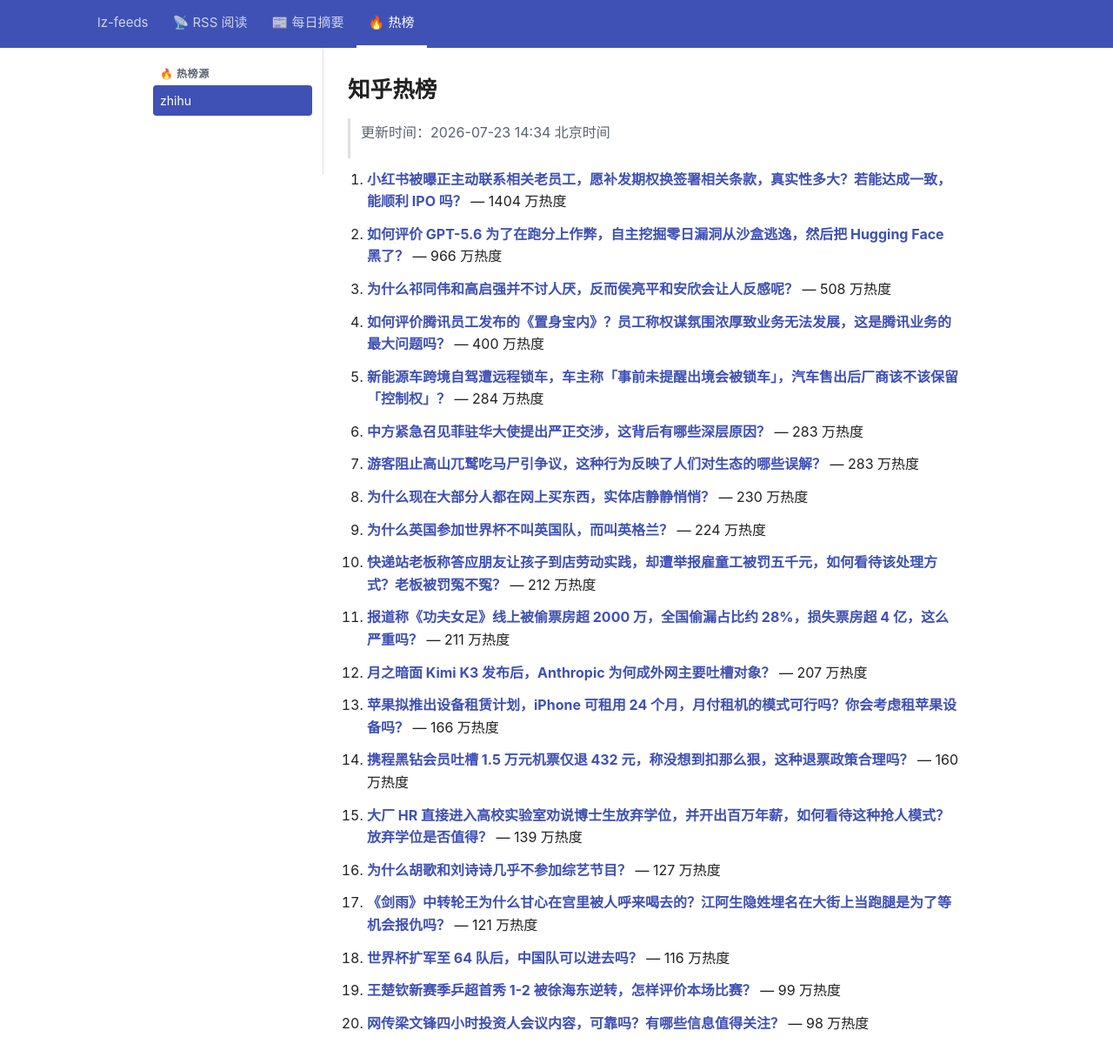
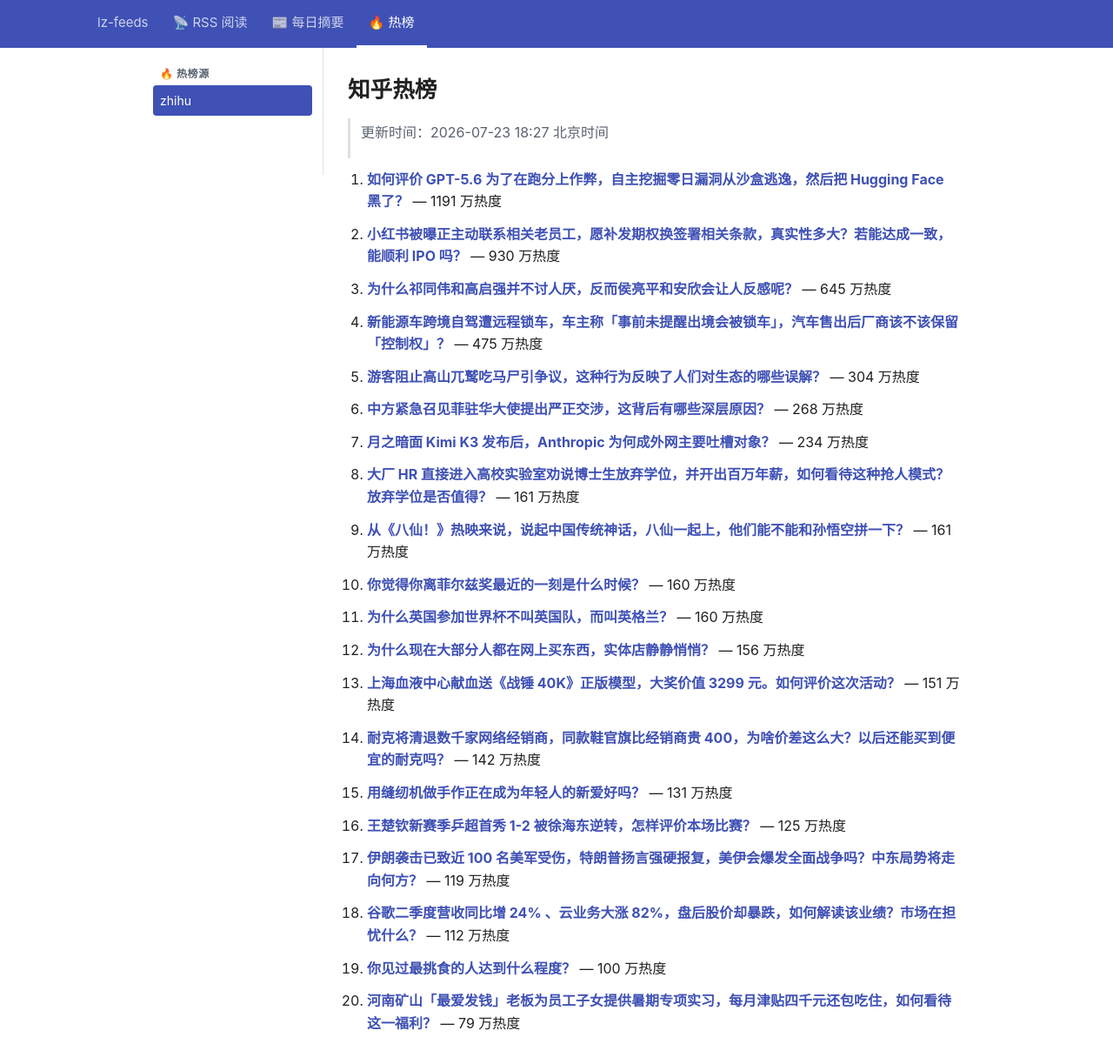
Before and after one commit to lizhang0101/lz-feeds, a Jekyll site: the page built from _hotlist/zhihu.md, in a window 1280 px wide and 1253 px high. Shown: the top 1223 px of the window at 87% size. Built offline with Jekyll 4.4.1, drawn with Linux system fonts in a browser that asks for light colours.

Commit message:
hotlist: 2026-07-23T10:28Z

```diff
--- a/_hotlist/zhihu.md
+++ b/_hotlist/zhihu.md
@@ -1,48 +1,48 @@
 ---
-updated: 2026-07-23 14:34 北京时间
+updated: 2026-07-23 18:27 北京时间
 count: 20
 ---
 
 # 知乎热榜
 
-> 更新时间：2026-07-23 14:34 北京时间
+> 更新时间：2026-07-23 18:27 北京时间
 
-1. **[小红书被曝正主动联系相关老员工，愿补发期权换签署相关条款，真实性多大？若能达成一致，能顺利 IPO 吗？](https://www.zhihu.com/question/2063292318887539352)** — 1404 万热度
+1. **[如何评价 GPT-5.6 为了在跑分上作弊，自主挖掘零日漏洞从沙盒逃逸，然后把 Hugging Face 黑了？](https://www.zhihu.com/question/2063229032708284873)** — 1191 万热度
 
-2. **[如何评价 GPT-5.6 为了在跑分上作弊，自主挖掘零日漏洞从沙盒逃逸，然后把 Hugging Face 黑了？](https://www.zhihu.com/question/2063229032708284873)** — 966 万热度
+2. **[小红书被曝正主动联系相关老员工，愿补发期权换签署相关条款，真实性多大？若能达成一致，能顺利 IPO 吗？](https://www.zhihu.com/question/2063292318887539352)** — 930 万热度
 
-3. **[为什么祁同伟和高启强并不讨人厌，反而侯亮平和安欣会让人反感呢？](https://www.zhihu.com/question/2060313146192143108)** — 508 万热度
+3. **[为什么祁同伟和高启强并不讨人厌，反而侯亮平和安欣会让人反感呢？](https://www.zhihu.com/question/2060313146192143108)** — 645 万热度
 
-4. **[如何评价腾讯员工发布的《置身宝内》？员工称权谋氛围浓厚致业务无法发展，这是腾讯业务的最大问题吗？](https://www.zhihu.com/question/2063382652334207964)** — 400 万热度
+4. **[新能源车跨境自驾遭远程锁车，车主称「事前未提醒出境会被锁车」，汽车售出后厂商该不该保留「控制权」？](https://www.zhihu.com/question/2063532260934907357)** — 475 万热度
 
-5. **[新能源车跨境自驾遭远程锁车，车主称「事前未提醒出境会被锁车」，汽车售出后厂商该不该保留「控制权」？](https://www.zhihu.com/question/2063532260934907357)** — 284 万热度
+5. **[游客阻止高山兀鹫吃马尸引争议，这种行为反映了人们对生态的哪些误解？](https://www.zhihu.com/question/2062701004857119643)** — 304 万热度
 
-6. **[中方紧急召见菲驻华大使提出严正交涉，这背后有哪些深层原因？](https://www.zhihu.com/question/2062888665026765743)** — 283 万热度
+6. **[中方紧急召见菲驻华大使提出严正交涉，这背后有哪些深层原因？](https://www.zhihu.com/question/2062888665026765743)** — 268 万热度
 
-7. **[游客阻止高山兀鹫吃马尸引争议，这种行为反映了人们对生态的哪些误解？](https://www.zhihu.com/question/2062701004857119643)** — 283 万热度
+7. **[月之暗面 Kimi K3 发布后，Anthropic 为何成外网主要吐槽对象？](https://www.zhihu.com/question/2062640157015249755)** — 234 万热度
 
-8. **[为什么现在大部分人都在网上买东西，实体店静静悄悄？](https://www.zhihu.com/question/2062787306789003681)** — 230 万热度
+8. **[大厂 HR 直接进入高校实验室劝说博士生放弃学位，并开出百万年薪，如何看待这种抢人模式？放弃学位是否值得？](https://www.zhihu.com/question/2062991634069811547)** — 161 万热度
 
-9. **[为什么英国参加世界杯不叫英国队，而叫英格兰？](https://www.zhihu.com/question/2050507183931012504)** — 224 万热度
+9. **[从《八仙！》热映来说，说起中国传统神话，八仙一起上，他们能不能和孙悟空拼一下？](https://www.zhihu.com/question/2062852232157061748)** — 161 万热度
 
-10. **[快递站老板称答应朋友让孩子到店劳动实践，却遭举报雇童工被罚五千元，如何看待该处理方式？老板被罚冤不冤？](https://www.zhihu.com/question/2062506148696216910)** — 212 万热度
+10. **[你觉得你离菲尔兹奖最近的一刻是什么时候？](https://www.zhihu.com/question/36093280)** — 160 万热度
 
-11. **[报道称《功夫女足》线上被偷票房超 2000 万，全国偷漏占比约 28%，损失票房超 4 亿，这么严重吗？](https://www.zhihu.com/question/2063269666466932392)** — 211 万热度
+11. **[为什么英国参加世界杯不叫英国队，而叫英格兰？](https://www.zhihu.com/question/2050507183931012504)** — 160 万热度
 
-12. **[月之暗面 Kimi K3 发布后，Anthropic 为何成外网主要吐槽对象？](https://www.zhihu.com/question/2062640157015249755)** — 207 万热度
+12. **[为什么现在大部分人都在网上买东西，实体店静静悄悄？](https://www.zhihu.com/question/2062787306789003681)** — 156 万热度
 
-13. **[苹果拟推出设备租赁计划，iPhone 可租用 24 个月，月付租机的模式可行吗？你会考虑租苹果设备吗？](https://www.zhihu.com/question/2063258715155686223)** — 166 万热度
+13. **[上海血液中心献血送《战锤 40K》正版模型，大奖价值 3299 元。如何评价这次活动？](https://www.zhihu.com/question/2063322092804773518)** — 151 万热度
 
-14. **[携程黑钻会员吐槽 1.5 万元机票仅退 432 元，称没想到扣那么狠，这种退票政策合理吗？](https://www.zhihu.com/question/2062858376510451826)** — 160 万热度
+14. **[耐克将清退数千家网络经销商，同款鞋官旗比经销商贵 400，为啥价差这么大？以后还能买到便宜的耐克吗？](https://www.zhihu.com/question/2063298622393771043)** — 142 万热度
 
-15. **[大厂 HR 直接进入高校实验室劝说博士生放弃学位，并开出百万年薪，如何看待这种抢人模式？放弃学位是否值得？](https://www.zhihu.com/question/2062991634069811547)** — 139 万热度
+15. **[用缝纫机做手作正在成为年轻人的新爱好吗？](https://www.zhihu.com/ring/host/2005629863856453226?tab=latest&tab_id=0)** — 131 万热度
 
-16. **[为什么胡歌和刘诗诗几乎不参加综艺节目？](https://www.zhihu.com/question/326219584)** — 127 万热度
+16. **[王楚钦新赛季乒超首秀 1-2 被徐海东逆转，怎样评价本场比赛？](https://www.zhihu.com/question/2063607588369818128)** — 125 万热度
 
-17. **[《剑雨》中转轮王为什么甘心在宫里被人呼来喝去的？江阿生隐姓埋名在大街上当跑腿是为了等机会报仇吗？](https://www.zhihu.com/question/369891739)** — 121 万热度
+17. **[伊朗袭击已致近 100 名美军受伤，特朗普扬言强硬报复，美伊会爆发全面战争吗？中东局势将走向何方？](https://www.zhihu.com/question/2062856603762742765)** — 119 万热度
 
-18. **[世界杯扩军至 64 队后，中国队可以进去吗？](https://www.zhihu.com/question/2063168901941400864)** — 116 万热度
+18. **[谷歌二季度营收同比增 24% 、云业务大涨 82%，盘后股价却暴跌，如何解读该业绩？市场在担忧什么？](https://www.zhihu.com/question/2063582676884223714)** — 112 万热度
 
-19. **[王楚钦新赛季乒超首秀 1-2 被徐海东逆转，怎样评价本场比赛？](https://www.zhihu.com/question/2063607588369818128)** — 99 万热度
+19. **[你见过最挑食的人达到什么程度？](https://www.zhihu.com/question/308566445)** — 100 万热度
 
-20. **[网传梁文锋四小时投资人会议内容，可靠吗？有哪些信息值得关注？](https://www.zhihu.com/question/2063491794097247085)** — 98 万热度
+20. **[河南矿山「最爱发钱」老板为员工子女提供暑期专项实习，每月津贴四千元还包吃住，如何看待这一福利？](https://www.zhihu.com/question/2062587346227406655)** — 79 万热度
```
